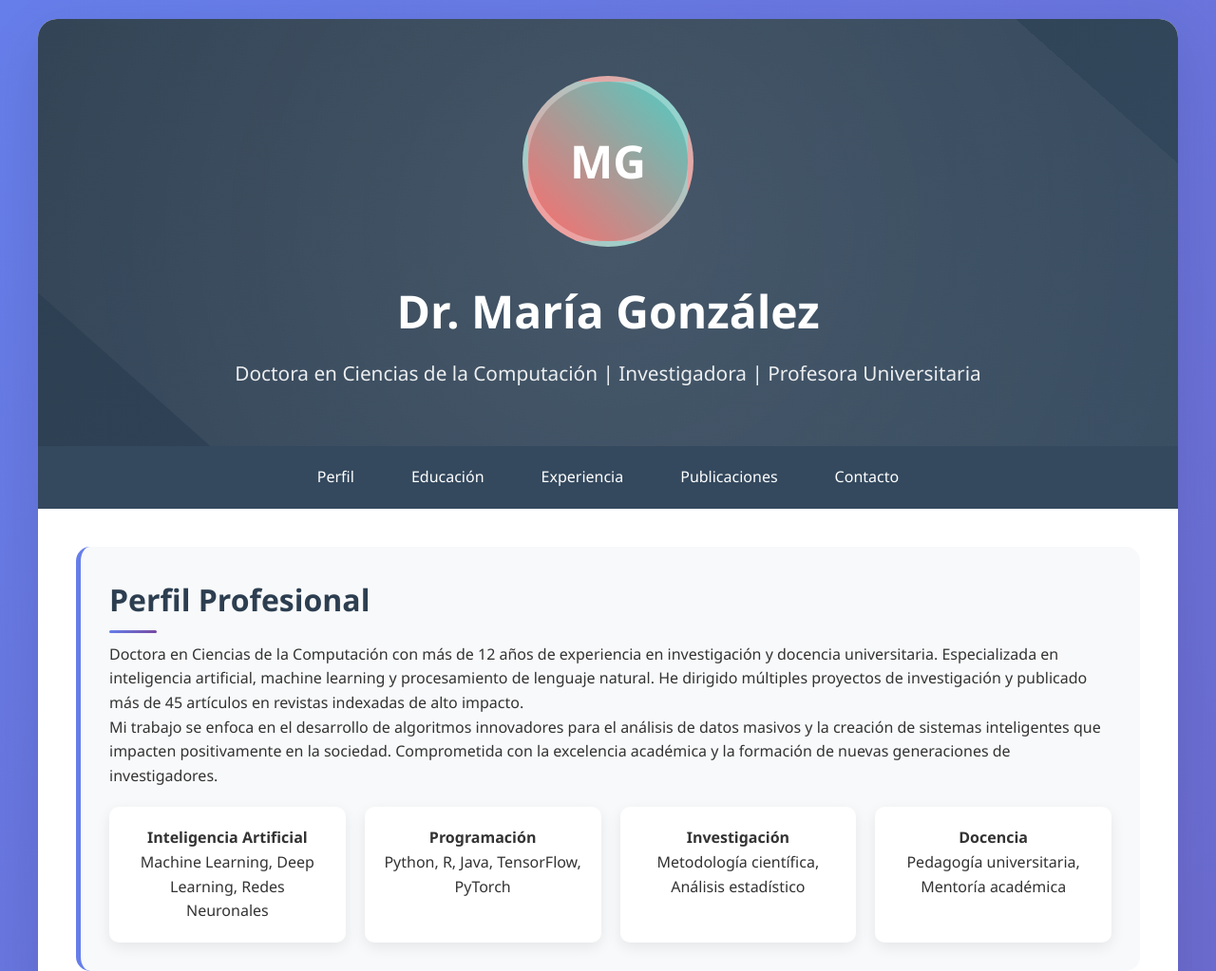
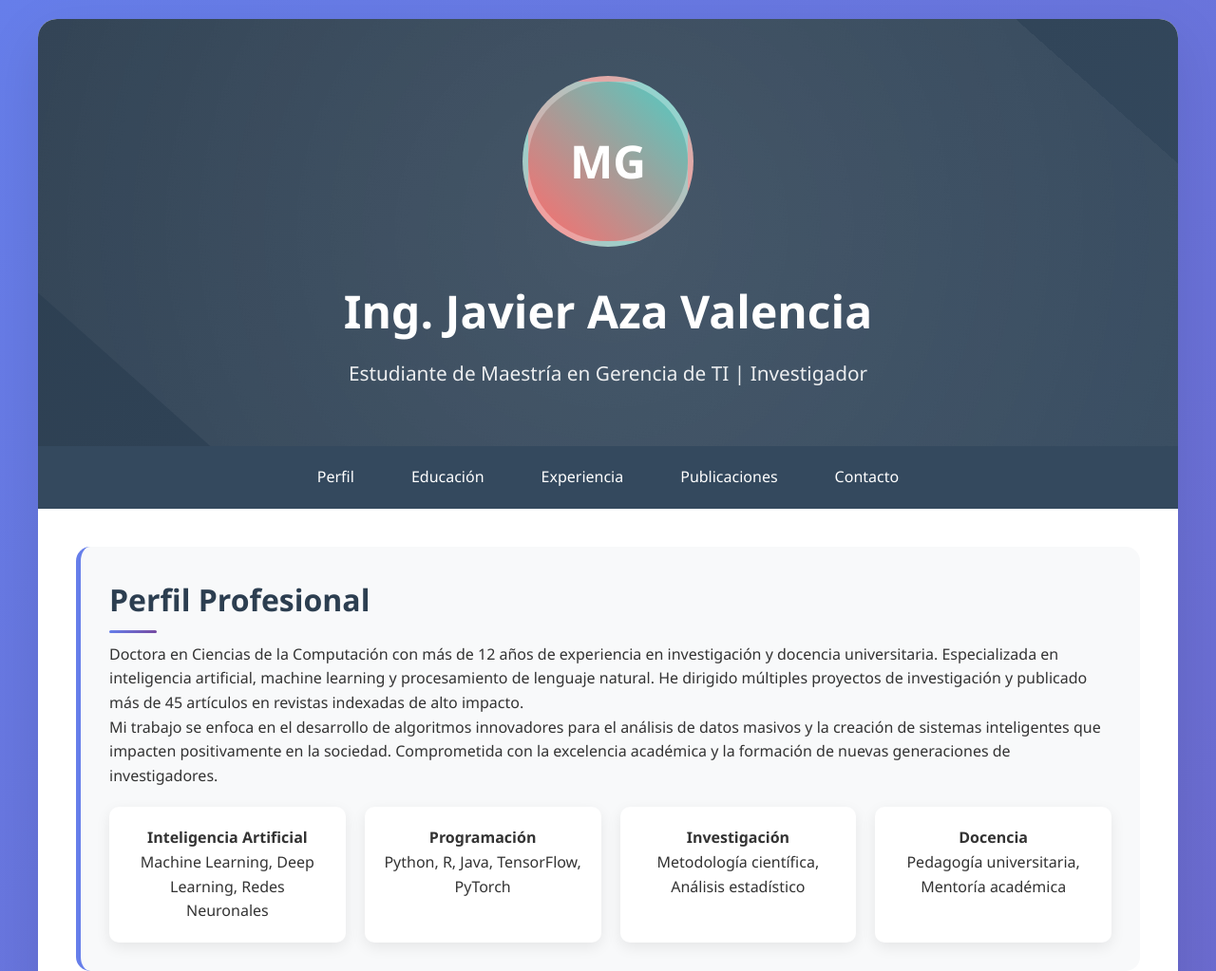
Before and after one commit to Timeous/profile, a plain HTML site: page index.html in a window 1280 px wide. Shown: the top 1023 px of the page at 95% size. Drawn offline with Linux system fonts and the light colour scheme.

Commit message:
Update index.html

```diff
--- a/index.html
+++ b/index.html
@@ -294,8 +294,8 @@
     <div class="container">
         <header class="header">
             <div class="profile-img">MG</div>
-            <h1>Dr. María González</h1>
-            <p class="subtitle">Doctora en Ciencias de la Computación | Investigadora | Profesora Universitaria</p>
+            <h1>Ing. Javier Aza Valencia</h1>
+            <p class="subtitle">Estudiante de Maestría en Gerencia de TI | Investigador</p>
         </header>
 
         <nav class="nav">
```
